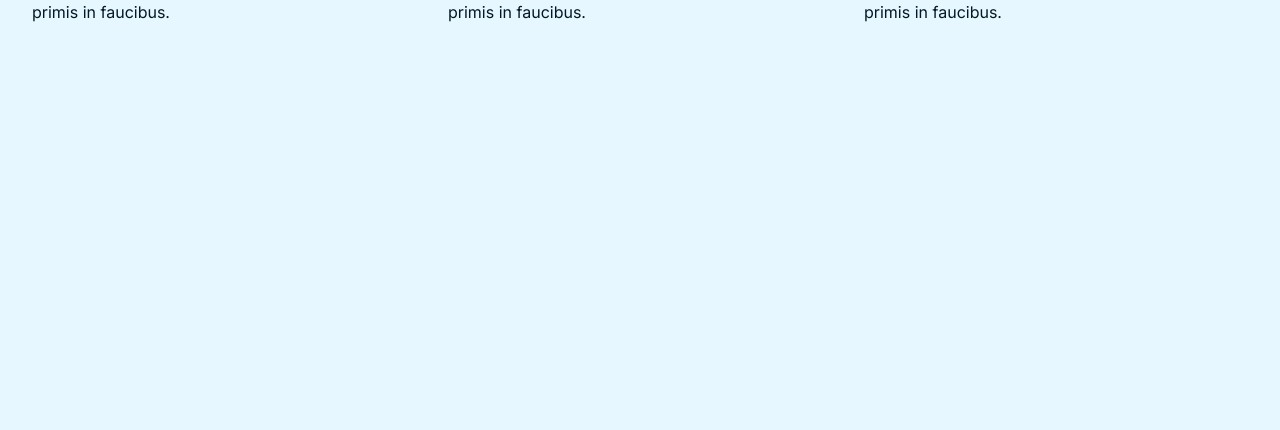
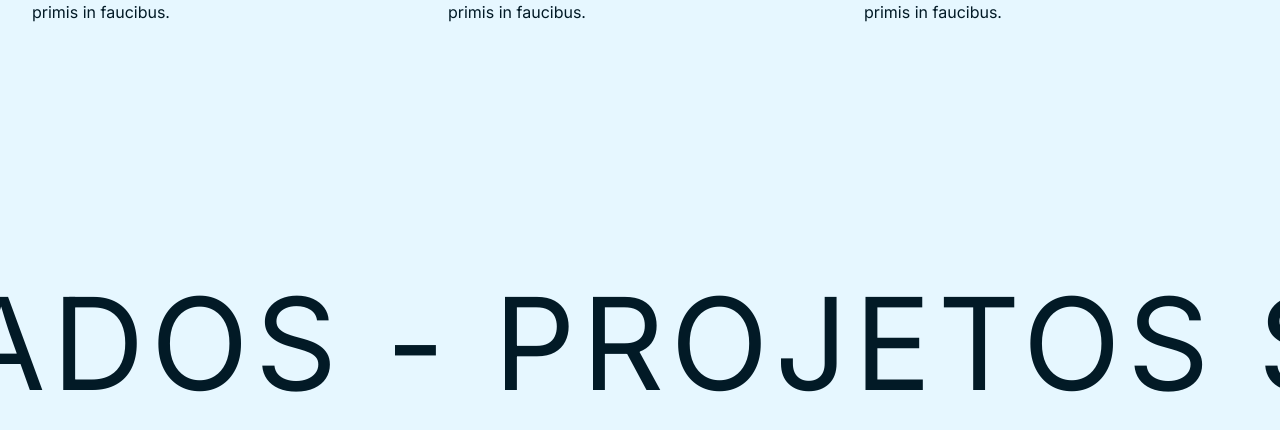
Before and after one commit to O-Gui-Carvalho/CtrlDev, a Next.js app: page / in a window 1280 px wide. Shown: the part 1959-2389 px from the top of the page. Built offline with nearby package versions, Linux system fonts and the light colour scheme.

Commit message:
Gallery component

```diff
--- a/src/app/page.jsx
+++ b/src/app/page.jsx
@@ -1,9 +1,9 @@
 'use client'
 
 import About from "@/components/about/About";
+import Gallery from "@/components/gallery/Gallery";
 import Hero from "@/components/hero/Hero";
 import Lenis from "lenis";
-import Image from "next/image";
 import { useEffect } from "react";
 
 export default function Home() {
@@ -29,6 +29,7 @@ export default function Home() {
     <div className="min-h-[5000px]">
       <Hero/>
       <About/>
+      <Gallery/>
     </div>
   );
 }
--- /dev/null
+++ b/src/components/gallery/Gallery.jsx
@@ -0,0 +1,63 @@
+'use client';
+
+import React, { useRef } from 'react';
+import { useGSAP } from '@gsap/react';
+import gsap from 'gsap';
+import { ScrollTrigger } from 'gsap/all';
+
+gsap.registerPlugin(ScrollTrigger);
+
+const Gallery = () => {
+  const fText = useRef(null);
+  const sText = useRef(null);
+  const containerRef = useRef(null);
+  const xPercent = useRef(0);
+  const direction = useRef(1);
+  const speed = useRef(0.1);
+
+  useGSAP(() => {
+      gsap.set([fText.current, sText.current], { xPercent: xPercent.current });
+
+      const step = () => {
+        let x = xPercent.current;
+        const dir = direction.current;
+
+        if (x <= -100) x = 0;
+        if (x > 0) x = -100;
+
+        gsap.set([fText.current, sText.current], { xPercent: x });
+
+        x += speed.current * dir;
+        xPercent.current = x;
+      };
+
+      gsap.ticker.add(step);
+
+      ScrollTrigger.create({
+        trigger: document.body,
+        start: 'top top',
+        end: 'bottom bottom',
+        onUpdate: (self) => {
+          direction.current = self.direction === 1 ? -1 : 1
+        },
+      });
+
+    }, []);
+
+  return (
+    <div className='mt-64'>
+      <div className="relative w-screen overflow-hidden">
+        <div ref={containerRef} className="flex flex-nowrap">
+          <p ref={fText} className='uppercase text-darkp text-5xl md:text-7xl lg:text-9xl whitespace-nowrap tracking-wider'>
+            Projetos Selecionados&#xa0;-&#xa0;
+          </p>
+          <p ref={sText} className='uppercase text-darkp text-5xl md:text-7xl lg:text-9xl whitespace-nowrap tracking-wider'>
+            Projetos Selecionados&#xa0;-&#xa0;
+          </p>
+        </div>
+      </div>
+    </div>
+  )
+}
+
+export default Gallery
```
Also changed, not shown: src/components/hero/Hero.jsx (+0 -23 lines).
